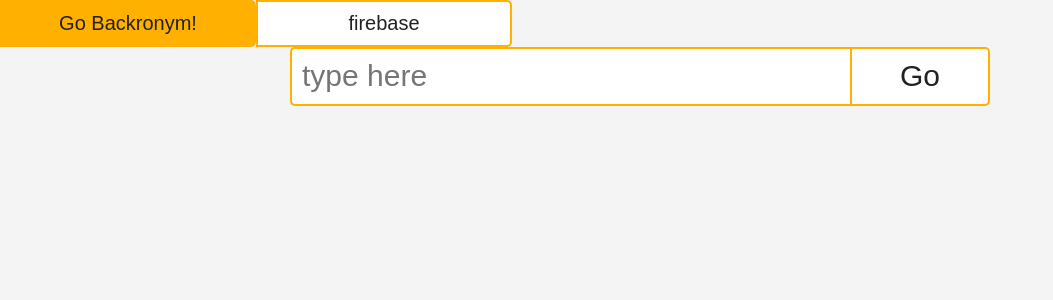
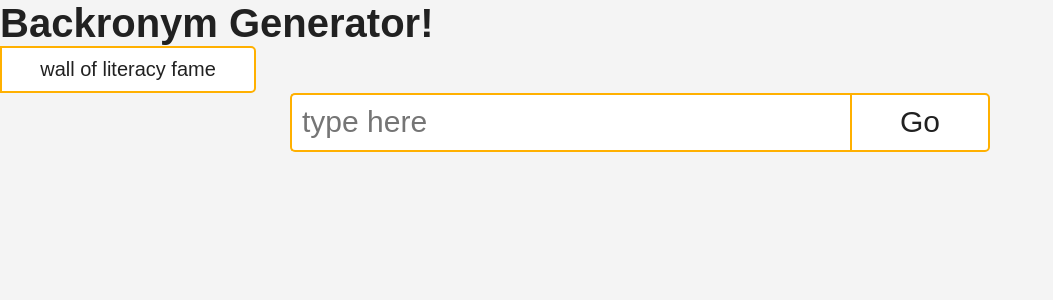
Before and after one commit to groupProjectSix/projectSix, a React (Create React App) app: page / in a window 1280 px wide. Shown: the top 300 px of the page, without its empty margins (0-1053 px from the left). Built offline with nearby package versions, Linux system fonts and the light colour scheme; a web font is replaced by a local one.

Commit message:
routing added

```diff
--- a/src/App.js
+++ b/src/App.js
@@ -2,7 +2,8 @@ import React, { Component } from "react";
 import firebase from "./firebase";
 import "./App.scss";
 import { BrowserRouter as Router, Link, Route } from "react-router-dom";
-import QueryWord from "./QueryWord"
+import Main from "./Main";
+import QueryWord from "./QueryWord";
 
 class App extends Component {
   constructor() {
@@ -10,69 +11,74 @@ class App extends Component {
     this.state = {
       userInput: "",
       spreadLetters: [],
+      showBackButton: false,
     };
   }
 
-  saveUserInput = event => {
+  displayButton = () => {
     this.setState({
-      userInput: event.target.value,
-      spreadLetters: [...event.target.value]
-    });
-  };
-
-  preventDefaultFunction = event =>{
-    event.preventDefault();
+      showBackButton: true,
+    })
   }
 
   returnHome = (event) => {
     event.preventDefault();
-    document.querySelector("#wordInput").value = "";
     this.setState({
       userInput: "",
     })
+
+    this.setState({
+      showBackButton: false,
+    })
   }
-
 
   // pull firebase data and add it to the console
   pullFirebase = () => {
     const dbRef = firebase.database().ref();
-
     dbRef.on('value', snapshot => {
       const data = snapshot.val();
-
       console.log(data);
     });
+
+    this.setState({
+      showBackButton: true,
+    })
   }
 
+  QueryWordResults = (wordToQuery) => {
+    this.setState({
+      userInput: wordToQuery,
+    })
+  }
+
+  lettersToBeSpread = () => {
+    this.setState({
+      spreadLetters: [...this.state.userInput],
+    })
+  }
 
   render() {
     return (
       <Router>
         <React.Fragment>
           <header>
-            <h1 className="sr-only">Backronym Generator!</h1>
-            <button onClick={this.returnHome}>
+            <h1>Backronym Generator!</h1>
+            {this.state.showBackButton ? <button onClick={this.returnHome}>
               <Link to="/">
                 Go Backronym!
               </Link>
-            </button>
-            <button onClick={this.pullFirebase}>firebase</button>
-          </header>
-          <main className="wrapper">
-            <form className="saveInput">
-              <span className="sr-only"><label htmlFor="wordInput">Enter a Word!</label></span>
-              <input type="text" placeholder="type here" id="wordInput" maxLength="8" minLength="4" onChange={this.saveUserInput} />
-              {/* setup onClick function for button */}
+            </button>: null}
 
-            <button onClick={this.preventDefaultFunction} type="submit">
-              <Link to="/search">
-              Go
+            <button onClick={this.pullFirebase}>
+              <Link to="/SavedBackronym">
+                wall of literacy fame
               </Link>
             </button>
+          </header>
+          <Route exact path="/" render={() => { return <Main displayButtonProp={this.displayButton} lettersToBeSpreadProp={this.lettersToBeSpread} QueryWordResultsProp={this.QueryWordResults}/>}} />
 
-            </form>
-            <Route exact path="/search" render={()=>{return <QueryWord userInputProp={this.state.userInput} spreadLettersProp={this.state.spreadLetters} /> }} />
-          </main>
+          <Route exact path="/search" render={() => { return <QueryWord userInputProp={this.state.userInput} spreadLettersProp={this.state.spreadLetters} /> }} />
+
         </React.Fragment>
       </Router>
     );
--- /dev/null
+++ b/src/Main.js
@@ -0,0 +1,40 @@
+import React, {Component} from "react";
+import { BrowserRouter as Router, Link, Route } from "react-router-dom";
+import QueryWord from "./QueryWord"
+
+class Main extends Component {
+
+    preventDefaultFunction = event => {
+        event.preventDefault();
+        this.props.displayButtonProp();
+        this.props.lettersToBeSpreadProp();
+    }
+
+    saveUserInput = event => {
+        this.props.QueryWordResultsProp(event.target.value);
+    };
+
+    render(){
+        return(
+            <main className="wrapper">
+                <form className="saveInput">
+                    <span className="sr-only"><label htmlFor="wordInput">Enter a Word!</label></span>
+
+                    <input type="text" placeholder="type here" id="wordInput" maxLength="8" minLength="4" onChange={this.saveUserInput} />
+
+
+                    <button
+                        onClick={this.preventDefaultFunction}
+                        type="submit">
+                        <Link to="/search">
+                            Go
+                        </Link>
+                    </button>
+
+                </form>
+            </main>
+        )
+    }
+}
+
+export default Main;
--- a/src/QueryWord.js
+++ b/src/QueryWord.js
@@ -105,7 +105,6 @@ class QueryWord extends Component {
             })
           }
         })}
-
         {
           this.state.finalWord.map( (word, index) => {
             return(
```
Also changed, not shown: src/SavedBackronym.js (added, +16 -0 lines).
